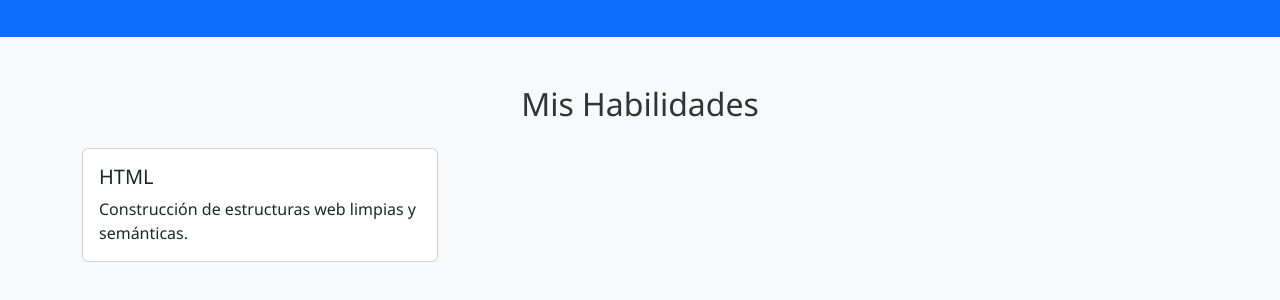
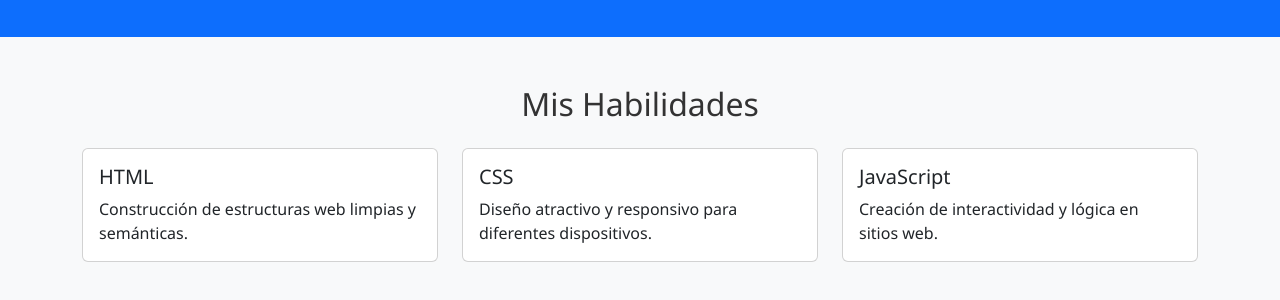
Before and after one commit to ana2373/taller_bostrap, a plain HTML site: page index.html in a window 1280 px wide. Shown: the part 708-1008 px from the top of the page. Drawn offline with Linux system fonts and the light colour scheme; files that its build step writes are made by us from their sources.

Commit message:
commit 6

```diff
--- a/index.html
+++ b/index.html
@@ -48,6 +48,24 @@
           </div>
         </div>
       </div>
+       <div class="col-12 col-md-4 mb-3">
+        <div class="card">
+          <div class="card-body">
+            <h5 class="card-title">CSS</h5>
+            <p class="card-text">Diseño atractivo y responsivo para diferentes dispositivos.</p>
+          </div>
+        </div>
+      </div>
+      <div class="col-12 col-md-4 mb-3">
+        <div class="card">
+          <div class="card-body">
+            <h5 class="card-title">JavaScript</h5>
+            <p class="card-text">Creación de interactividad y lógica en sitios web.</p>
+          </div>
+        </div>
+      </div>
+    </div>
+  </section>
      <script src="bootstrap-5.3.8-dist/js/bootstrap.bundle.min.js"></script>
 </body>
 </html>
```
